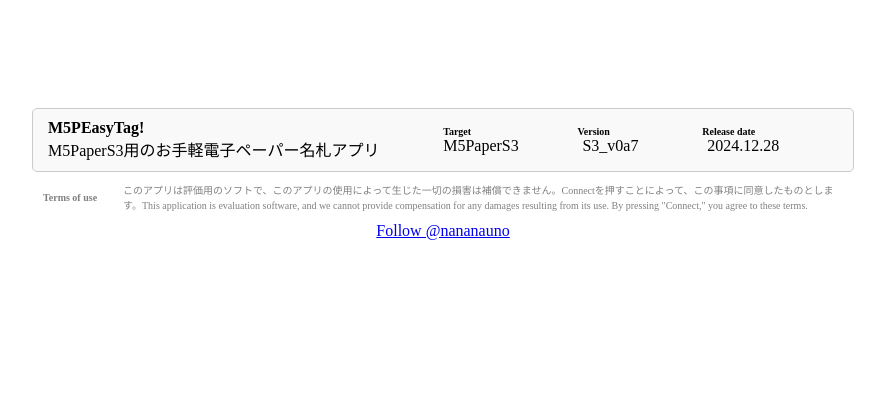
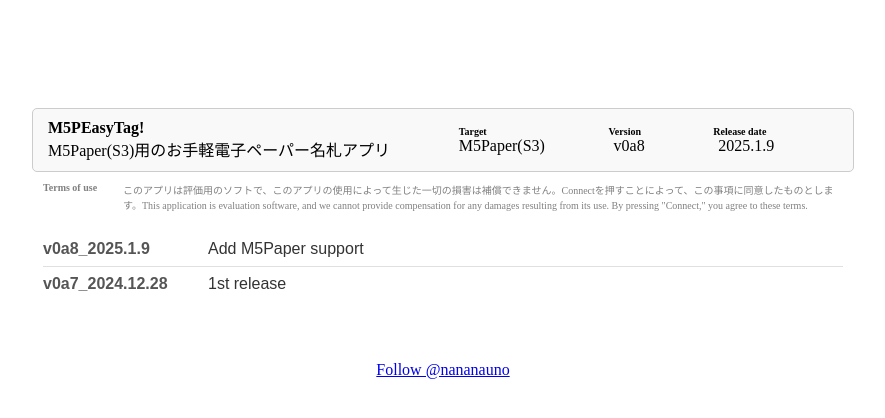
Before and after one commit to nananauno/M5PEasyTag, a plain HTML site: page site/index.html in a window 1280 px wide. Shown: the whole page, without its empty margins (197-1082 px from the left). Drawn offline with Linux system fonts and the light colour scheme.

```diff
--- a/site/index.html
+++ b/site/index.html
@@ -29,19 +29,19 @@
 		<div class="app">
 			<div class="app_info">
 				<div class="app_title">M5PEasyTag!</div>
-            	<div class="app_description">M5PaperS3用のお手軽電子ペーパー名札アプリ</div>
+            	<div class="app_description">M5Paper(S3)用のお手軽電子ペーパー名札アプリ</div>
 			</div>
 			<div class="app_info">
 				<div class="app_subtitle">Target</div>
-				<div class="app_target">M5PaperS3</div>
+				<div class="app_target">M5Paper(S3)</div>
 			</div>
 			<div class="app_info">
 				<div class="app_subtitle">Version</div>
-				<div class="app_version">S3_v0a7</div>
+				<div class="app_version">v0a8</div>
 			</div>
 			<div class="app_info">
 				<div class="app_subtitle">Release date</div>
-				<div class="app_date">2024.12.28</div>
+				<div class="app_date">2025.1.9</div>
 			</div>
             <esp-web-install-button manifest="https://app.nanana.uno/manifest.json"></esp-web-install-button>
 		</div>
@@ -49,6 +49,16 @@
 				<div class="detail_title">Terms of use</div>
 				<div class="detail_description">このアプリは評価用のソフトで、このアプリの使用によって生じた一切の損害は補償できません。Connectを押すことによって、この事項に同意したものとします。This application is evaluation software, and we cannot provide compensation for any damages resulting from its use. By pressing "Connect," you agree to these terms.</div>
 		</div>
+		<div class="history">
+			<div class="history_item">
+			  <div class="history_date">v0a8_2025.1.9</div>
+			  <div class="history_detail">Add M5Paper support</div>
+			</div>
+			<div class="history_item">
+			  <div class="history_date">v0a7_2024.12.28</div>
+			  <div class="history_detail">1st release</div>
+			</div>
+		</div>
 		<div class="footer">
 			<a href="https://twitter.com/nananauno?ref_src=twsrc%5Etfw" class="twitter-follow-button" data-show-count="false">Follow @nananauno</a><script async src="https://platform.twitter.com/widgets.js" charset="utf-8"></script>
 		</div>
--- a/site/style.css
+++ b/site/style.css
@@ -66,7 +66,7 @@
 .detail {
     display: flex;
     justify-content: space-between;
-    align-items: center;
+    /* align-items: center; */
     padding: 10px;
     border-radius: 5px;
     background-color: #ffffff;
@@ -101,3 +101,38 @@
         margin-bottom: 10px;
     }
 }
+
+.history {
+    margin: 0 auto;
+    max-width: 800px;
+    margin-bottom: 50px;
+    font-family: Arial, sans-serif;
+    /* border: 1px solid #ccc; */
+    border-radius: 5px;
+    padding: 10px;
+    /* background-color: #f9f9f9; */
+  }
+
+  .history_item {
+    display: flex;
+    justify-content: space-between;
+    padding: 8px 0;
+    border-bottom: 1px solid #e0e0e0;
+  }
+
+  .history_item:last-child {
+    border-bottom: none;
+  }
+
+  .history_date {
+    font-weight: bold;
+    color: #555;
+    min-width: 150px;
+  }
+
+  .history_detail {
+    color: #333;
+    text-align: left;
+    flex: 1;
+    padding-left: 15px;
+  }
```
Also changed, not shown: site/manifest.json, 3 other files.
